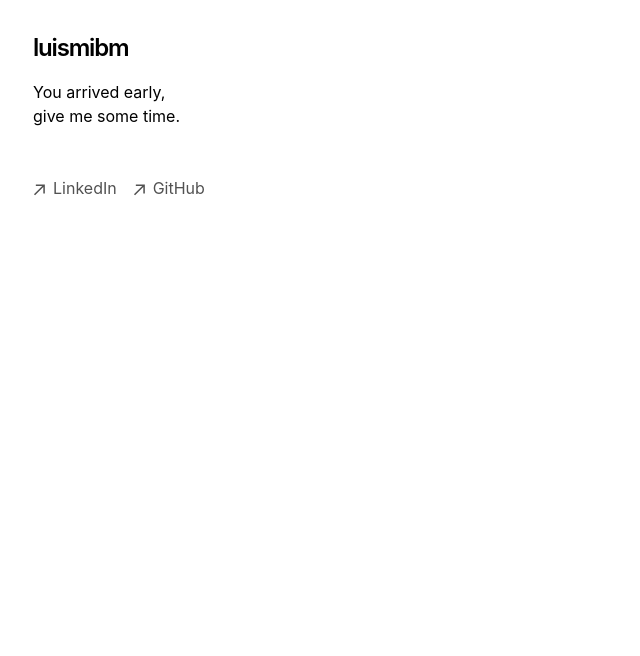
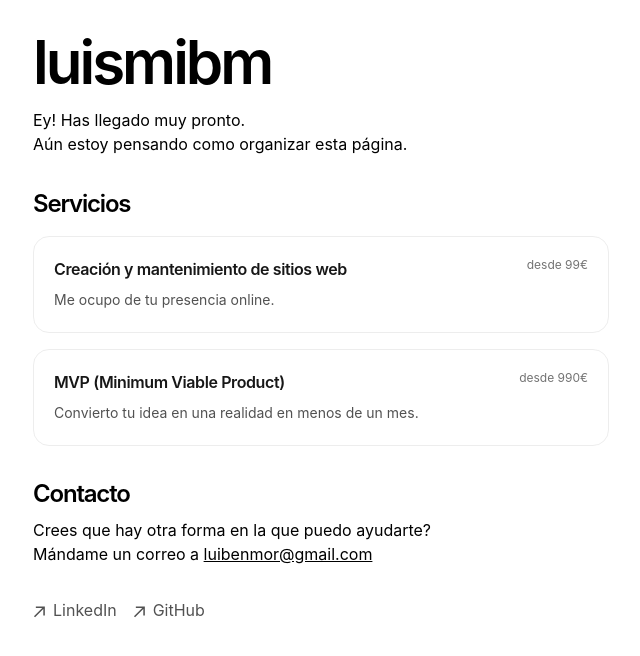
Before and after one commit to luismibm/luismibm-com, a Next.js app: page / in a window 1280 px wide. Shown: the top 656 px of the page, without its empty margins (319-959 px from the left). Built offline with nearby package versions, Linux system fonts and the light colour scheme.

Commit message:
card component and provisional services listing

```diff
--- /dev/null
+++ b/app/components/card.tsx
@@ -0,0 +1,42 @@
+import Link from 'next/link'
+
+type CardProps = {
+  title: string
+  description: string
+  hrefMessage: string
+  href?: string
+  price?: string
+}
+
+export function Card({ title, description, hrefMessage, href, price}: CardProps) {
+  const content = (
+    <article className="mb-4 group rounded-2xl border border-neutral-200/70 bg-transparent p-5 transition hover:border-neutral-300 dark:border-neutral-800/70 dark:hover:border-neutral-700">
+      <div className="flex items-start justify-between gap-3">
+        <h3 className="text-base font-semibold tracking-tight text-neutral-900 dark:text-neutral-100">
+          {title}
+        </h3>
+        {price ? (
+          <span className="text-xs text-neutral-500 dark:text-neutral-400">
+            {price}
+          </span>
+        ) : null}
+      </div>
+      <p className="mt-2 text-sm leading-relaxed text-neutral-600 dark:text-neutral-400">
+        {description}
+      </p>
+      {/*
+      <span className="mt-4 inline-flex items-center text-xs font-medium text-neutral-500 transition group-hover:text-neutral-800 dark:text-neutral-500 dark:group-hover:text-neutral-200">
+        {hrefMessage} →
+      </span>
+      */}
+    </article>
+  )
+
+  return href ? (
+    <Link href={href} className="block focus:outline-none focus:ring-2 focus:ring-neutral-300 dark:focus:ring-neutral-700">
+      {content}
+    </Link>
+  ) : (
+    content
+  )
+}
--- a/app/page.tsx
+++ b/app/page.tsx
@@ -1,22 +1,46 @@
 import { BlogPosts } from 'app/components/posts'
+import { Card } from 'app/components/card'
 
 export default function Page() {
   return (
     <section>
-      <h1 className="mb-4 text-2xl font-semibold tracking-tighter">
+      <h1 className="mb-4 text-6xl font-semibold tracking-tighter">
         luismibm
       </h1>
       <p>
-        {'You arrived early,'}
+        {"Ey! Has llegado muy pronto."}
       </p>
-      <p className="mb-4">
-        {'give me some time.'}
+      <p className="mb-8">
+        {"Aún estoy pensando como organizar esta página."}
+      </p>
+
+      <h2 className="mb-4 text-2xl font-semibold tracking-tighter">
+        Servicios
+      </h2>
+      <Card
+          title="Creación y mantenimiento de sitios web"
+          description="Me ocupo de tu presencia online."
+          hrefMessage='Más información'
+          href="/blog"
+          price="desde 99€"
+      />
+      <Card
+          title="MVP (Minimum Viable Product)"
+          description="Convierto tu idea en una realidad en menos de un mes."
+          hrefMessage='Más información'
+          href="/blog"
+          price="desde 990€"
+      />
+      <h2 className="mt-8 mb-2 text-2xl font-semibold tracking-tighter">
+        Contacto
+      </h2>
+      <p>
+        {"Crees que hay otra forma en la que puedo ayudarte?"}
+      </p>
+      <p>
+        {"Mándame un correo a "} <a className='text-decoration-line: underline' href="mailto:luibenmor@gmail.com">luibenmor@gmail.com</a>
       </p>
       {/*
-      <h1 className="mb-8 text-2xl font-semibold tracking-tighter">
-        Luis Miguel Benítez
-      </h1>
-
       <p className="mb-4">
         {`I'm a Vim enthusiast and tab advocate, finding unmatched efficiency in
         Vim's keystroke commands and tabs' flexibility for personal viewing
```
